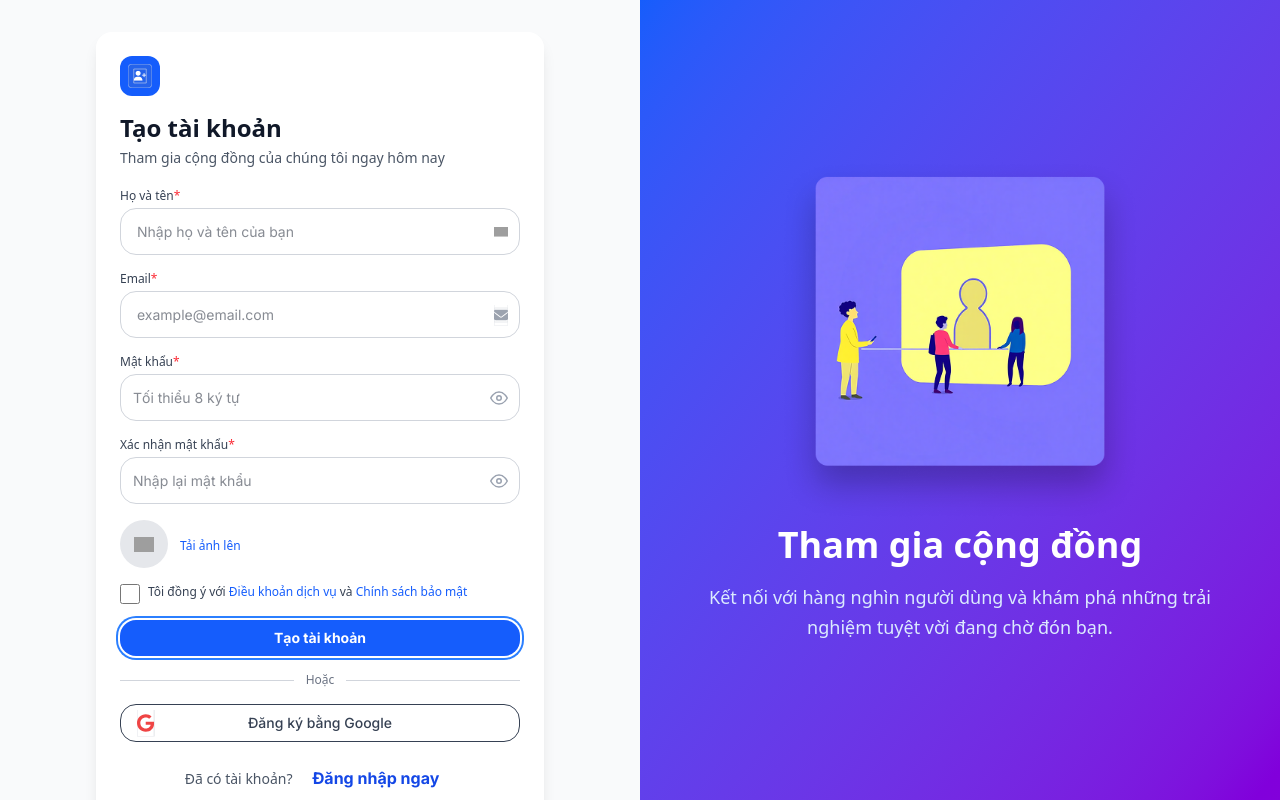
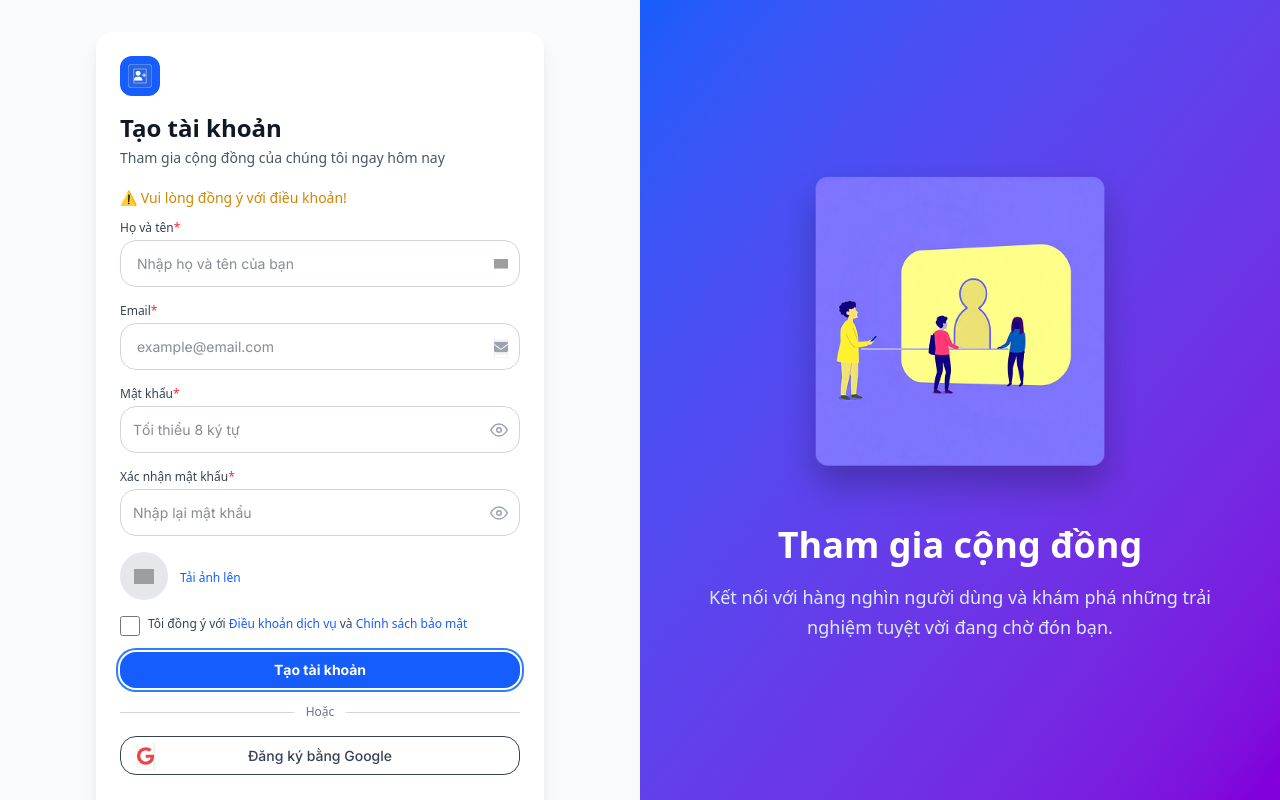
Before and after one commit to quocvietpham185/meeting_p2p, a Next.js app: page /auth/signup in a window 1280 px wide. Both pictures are taken after a click on the button "Tạo tài khoản". Built offline with nearby package versions, Linux system fonts and the light colour scheme; grey boxes are pictures that could not be loaded.

Commit message:
update signup

```diff
--- a/src/app/auth/signup/page.tsx
+++ b/src/app/auth/signup/page.tsx
@@ -6,6 +6,8 @@ import EditText from '@/components/common/EditText'
 import CheckBox from '@/components/common/CheckBox'
 import PasswordInput from '@/components/common/PasswordInput'
 import Link from '@/components/common/Link'
+import { useRouter } from 'next/navigation'
+import api from '@/lib/api'
 
 interface FormData {
   fullName: string
@@ -16,6 +18,7 @@ interface FormData {
 }
 
 export default function SignUpPage() {
+  const router = useRouter()
   const [formData, setFormData] = useState<FormData>({
     fullName: '',
     email: '',
@@ -23,103 +26,102 @@ export default function SignUpPage() {
     confirmPassword: '',
     agreedToTerms: false,
   })
-
-  const [isLoading, setIsLoading] = useState<boolean>(false)
-  const [showPassword, setShowPassword] = useState<boolean>(false)
-  const [showConfirmPassword, setShowConfirmPassword] = useState<boolean>(false)
+  const [isLoading, setIsLoading] = useState(false)
+  const [message, setMessage] = useState('')
   const [avatar, setAvatar] = useState<string | null>(null)
 
+  // Handle input change
   const handleInputChange =
     (field: keyof FormData) => (event: React.ChangeEvent<HTMLInputElement>) => {
       const value =
         event.target.type === 'checkbox'
           ? event.target.checked
           : event.target.value
-      setFormData((prev) => ({
-        ...prev,
-        [field]: value,
-      }))
+      setFormData((prev) => ({ ...prev, [field]: value }))
     }
 
-  const handleAvatarUpload = (
-    event: React.ChangeEvent<HTMLInputElement>
-  ): void => {
+  // Upload avatar
+  const handleAvatarUpload = (event: React.ChangeEvent<HTMLInputElement>) => {
     const file = event.target.files?.[0]
     if (file) {
       const reader = new FileReader()
-      reader.onloadend = () => {
-        setAvatar(reader.result as string)
-      }
+      reader.onloadend = () => setAvatar(reader.result as string)
       reader.readAsDataURL(file)
     }
   }
 
-  const getPasswordStrength = (password: string): string => {
-    if (password.length < 6) return 'Tối thiểu 8 ký tự'
-    if (password.length < 8) return 'Một chữ hoa'
-    if (!/[A-Z]/.test(password)) return 'Một chữ hoa'
-    if (!/[0-9]/.test(password)) return 'Một chữ số'
-    return 'Yếu'
-  }
+  // Handle Sign Up (JWT)
+  const handleSignUp = async (e: React.FormEvent) => {
+    e.preventDefault()
 
-  const passwordStrength = getPasswordStrength(formData.password)
-
-  const handleSignUp = async (): Promise<void> => {
     if (formData.password !== formData.confirmPassword) {
-      alert('Passwords do not match!')
+      setMessage('⚠️ Mật khẩu xác nhận không khớp!')
       return
     }
     if (!formData.agreedToTerms) {
-      alert('Please agree to Terms of Service and Privacy Policy')
+      setMessage('⚠️ Vui lòng đồng ý với điều khoản!')
       return
     }
 
     setIsLoading(true)
+    setMessage('')
+
     try {
-      // Simulate API call
-      await new Promise((resolve) => setTimeout(resolve, 1000))
-      // Handle successful sign up
-      alert('Sign Up Successful!') // Example feedback
-    } catch (error) {
-      console.error('Sign Up Error:', error)
-      alert('Sign Up Failed!') // Example feedback
+      const payload = {
+        email: formData.email,
+        password: formData.password,
+        fullName: formData.fullName,
+        avatar: avatar || null,
+      }
+
+      const res = await api.post('/auth/signup', payload)
+      if (res.data.success) {
+        setMessage('✅ Đăng ký thành công! Đang chuyển hướng...')
+        setTimeout(() => router.push('/auth/signin'), 1000)
+      } else {
+        setMessage('❌ Đăng ký thất bại, vui lòng thử lại!')
+      }
+    } catch (err: unknown) {
+      if (err && typeof err === 'object' && 'response' in err) {
+        const axiosErr = err as { response?: { data?: { message?: string } } }
+        setMessage(axiosErr.response?.data?.message || '❌ Lỗi máy chủ!')
+      } else {
+        setMessage('❌ Đã xảy ra lỗi không xác định!')
+      }
     } finally {
       setIsLoading(false)
     }
   }
 
+  // Handle Google Sign Up (no loading)
   const handleGoogleSignUp = async (): Promise<void> => {
-    setIsLoading(true)
     try {
-      // Simulate Google OAuth
-      await new Promise((resolve) => setTimeout(resolve, 1000))
-      // Handle successful Google sign up
-      alert('Google Sign Up Successful!') // Example feedback
+      await new Promise((resolve) => setTimeout(resolve, 500))
+      alert('✅ Đăng ký Google thành công!')
     } catch (error) {
-      console.error('Google Sign Up Error:', error)
-      alert('Google Sign Up Failed!') // Example feedback
-    } finally {
-      setIsLoading(false)
+      alert('❌ Đăng ký Google thất bại!')
     }
   }
 
   return (
     <main className="flex flex-col lg:flex-row h-screen bg-gray-50 font-sans">
-      {/* Left Section - Sign Up Form */}
+      {/* Left Section - Sign Up Form */}{' '}
       <section className="w-full lg:w-1/2 flex justify-center items-start py-8 px-4 sm:px-6 lg:px-8 overflow-y-auto">
+        {' '}
         <div className="w-full max-w-md bg-white p-6 rounded-lg shadow-lg my-auto">
-          {/* Logo */}
+          {/* Logo */}{' '}
           <div className="flex justify-center lg:justify-start mb-4">
+            {' '}
             <div className="w-10 h-10 bg-blue-600 rounded-xl flex items-center justify-center p-2">
+              {' '}
               <Image
                 src="/images/img_icon_add_user.svg"
                 alt="VideoMeet logo"
                 width={24}
                 height={24}
-              />
+              />{' '}
+            </div>{' '}
           </div>
-          </div>
-
           {/* Welcome Section */}
           <div className="flex flex-col gap-1 mb-5">
             <h2 className="text-2xl font-extrabold text-gray-900">
@@ -129,11 +131,26 @@ export default function SignUpPage() {
               Tham gia cộng đồng của chúng tôi ngay hôm nay
             </p>
           </div>
-
+          {/* Alert Message */}
+          {message && (
+            <div
+              className={`text-sm mb-3 ${
+                message.includes('✅')
+                  ? 'text-green-600'
+                  : message.includes('⚠️')
+                  ? 'text-yellow-600'
+                  : 'text-red-600'
+              }`}
+            >
+              {message}
+            </div>
+          )}
           {/* Sign Up Form */}
-          <div className="flex flex-col gap-4">
-            <div className="flex flex-col gap-4">
-              {/* Full Name Field */}
+          <form
+            onSubmit={handleSignUp}
+            className="flex flex-col gap-4"
+          >
+            {/* Full Name */}
             <div className="flex flex-col gap-1">
               <label className="text-xs font-medium text-gray-700">
                 Họ và tên<span className="text-red-500">*</span>
@@ -145,7 +162,6 @@ export default function SignUpPage() {
                   value={formData.fullName}
                   onChange={handleInputChange('fullName')}
                   text_font_size="text-sm"
-                    text_color="text-gray-900"
                   fill_background_color="bg-white"
                   border_border="border border-gray-300"
                   border_border_radius="rounded-lg"
@@ -163,7 +179,7 @@ export default function SignUpPage() {
               </div>
             </div>
 
-              {/* Email Field */}
+            {/* Email */}
             <div className="flex flex-col gap-1">
               <label className="text-xs font-medium text-gray-700">
                 Email<span className="text-red-500">*</span>
@@ -175,7 +191,6 @@ export default function SignUpPage() {
                   value={formData.email}
                   onChange={handleInputChange('email')}
                   text_font_size="text-sm"
-                    text_color="text-gray-900"
                   fill_background_color="bg-white"
                   border_border="border border-gray-300"
                   border_border_radius="rounded-lg"
@@ -193,23 +208,23 @@ export default function SignUpPage() {
               </div>
             </div>
 
-              {/* Password Field with PasswordInput Component */}
+            {/* Password */}
             <PasswordInput
               value={formData.password}
               onChange={handleInputChange('password')}
               placeholder="Tối thiểu 8 ký tự"
               label="Mật khẩu"
-                required={true}
-                showStrengthIndicator={true}
+              required
+              showStrengthIndicator
             />
 
-              {/* Confirm Password Field with PasswordInput Component */}
+            {/* Confirm Password */}
             <PasswordInput
               value={formData.confirmPassword}
               onChange={handleInputChange('confirmPassword')}
               placeholder="Nhập lại mật khẩu"
               label="Xác nhận mật khẩu"
-                required={true}
+              required
               showStrengthIndicator={false}
             />
 
@@ -246,15 +261,13 @@ export default function SignUpPage() {
               </label>
             </div>
 
-              {/* Terms and Conditions */}
+            {/* Terms */}
             <div className="flex items-start text-xs">
               <CheckBox
                 checked={formData.agreedToTerms}
                 onChange={handleInputChange('agreedToTerms')}
                 text=""
                 text_font_size="text-xs"
-                  text_color="text-gray-700"
-                  layout_gap="6px"
               />
               <label className="text-xs text-gray-700 ml-2 leading-tight">
                 Tôi đồng ý với{' '}
@@ -293,21 +306,19 @@ export default function SignUpPage() {
               </div>
             </div>
 
-              {/* Google Sign Up Button */}
+            {/* Google Sign Up */}
             <Button
               onClick={handleGoogleSignUp}
-                disabled={isLoading}
-                text={isLoading ? 'Đang đăng ký...' : 'Đăng ký bằng Google'}
+              text="Đăng ký bằng Google"
               text_font_size="text-sm"
               text_font_weight="font-medium"
-                text_line_height="leading-5"
               text_color="text-gray-700"
               fill_background_color="bg-white"
               border_border="border border-gray-300"
               border_border_radius="rounded-lg"
               padding="py-2.5 px-4 pl-12"
               layout_gap="10px"
-                className="w-full hover:bg-gray-50 focus:outline-none focus:ring-2 focus:ring-gray-200 focus:ring-offset-2 transition-colors duration-200 relative disabled:opacity-50 disabled:cursor-not-allowed border"
+              className="w-full hover:bg-gray-50 focus:outline-none focus:ring-2 focus:ring-gray-200 focus:ring-offset-2 relative transition-colors duration-200 border"
             >
               <Image
                 src="/images/img_i_red_500.svg"
@@ -316,35 +327,35 @@ export default function SignUpPage() {
                 height={18}
                 className="absolute left-4 top-1/2 -translate-y-1/2"
               />
-                {isLoading ? 'Đang đăng ký...' : 'Đăng ký bằng Google'}
+              Đăng ký bằng Google
             </Button>
-            </div>
 
             {/* Sign In Link */}
-            <div className="text-center">
+            <div className="text-center mt-3">
               <p className="text-sm text-gray-600">
                 Đã có tài khoản?{' '}
                 <Link
                   href="/auth/signin"
                   variant="button"
                   text_font_weight="font-bold"
-                  className='text-blue-700'
+                  className="text-blue-700"
                 >
                   Đăng nhập ngay
                 </Link>
               </p>
             </div>
-          </div>
+          </form>
         </div>
       </section>
-
-      {/* Right Section - Promotional Content */}
+      {/* Right Section */}
       <section className="hidden lg:flex lg:w-1/2 bg-gradient-to-br from-blue-600 to-purple-700 justify-center items-center p-12">
         <div className="flex flex-col items-center text-white text-center max-w-lg">
-          {/* Illustration */}
-              <Image src="/images/img_signup.png" alt="img" width={364} height={364} />
-
-          {/* Promotional Text */}
+          <Image
+            src="/images/img_signup.png"
+            alt="img"
+            width={364}
+            height={364}
+          />
           <h3 className="text-4xl font-extrabold mb-4 leading-tight">
             Tham gia cộng đồng
           </h3>
--- a/src/interfaces/models/user.ts
+++ b/src/interfaces/models/user.ts
@@ -1,8 +1,6 @@
 export interface UserProfile {
   id: string;
-  firstName: string;
-  lastName: string;
-  displayName: string;
+  fullName:string,
   email: string;
   avatar: string;
 }
```
Also changed, not shown: src/app/auth/signin/page.tsx (line endings or trailing spaces). Lines whose indentation alone changed are shown as unchanged.
